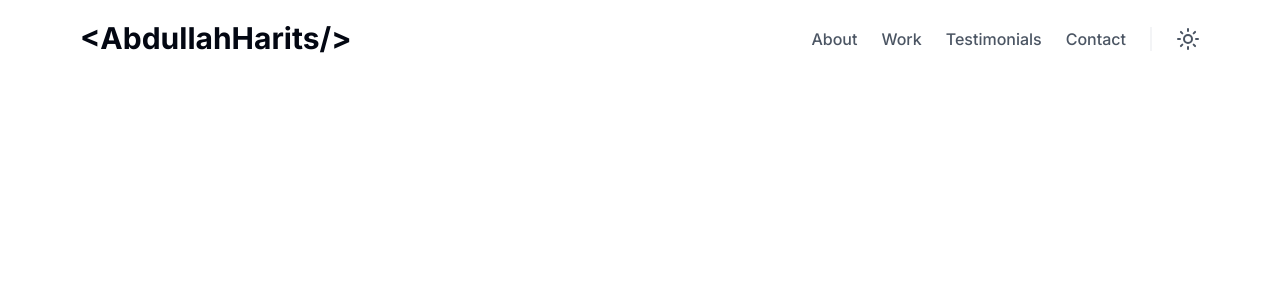
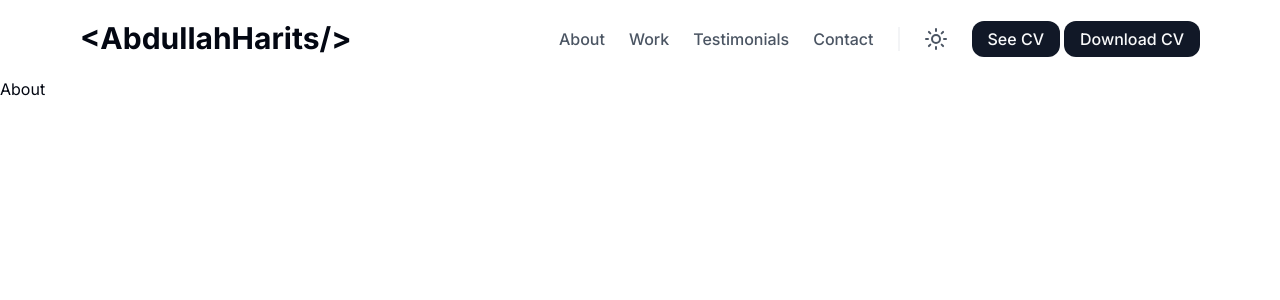
Before and after one commit to Harits19/portfolio-react-bun, a React (Vite) app: page / in a window 1280 px wide. Shown: the top 300 px of the page. Built offline with nearby package versions, Linux system fonts and the light colour scheme.

Commit message:
implement button on header

```diff
--- a/src/App.tsx
+++ b/src/App.tsx
@@ -1,16 +1,21 @@
+import AboutView from "./component/about-view";
 import HeaderView from "./component/header-view";
 import { useThemeState } from "./state/theme_state";
 
 function App() {
   const { mode } = useThemeState();
   return (
-    <html className={`${mode === "dark" ? "dark " : "light"}`}>
+    <div className={`${mode === "dark" ? "dark " : "light"} h-screen w-screen`}>
       <div
-        className={`h-screen w-screen flex flex-col font-inter bg-light-gray-default dark:bg-dark-gray-default text-dark-gray-default dark:text-light-gray-default`}
+        className={`h-screen w-screen flex flex-col overflow-y-scroll font-inter no-scrollbar bg-light-gray-default dark:bg-dark-gray-default text-dark-gray-default dark:text-light-gray-default`}
       >
-        <HeaderView />
+        <div className="h-full overflow-y-scroll w-full no-scrollbar">
+          <HeaderView />
+          <AboutView />
+          <div className="h-[10000px]" />
+        </div>
       </div>
-    </html>
+    </div>
   );
 }
 
--- a/src/component/about-view/index.tsx
+++ b/src/component/about-view/index.tsx
@@ -1,12 +1,8 @@
-import { kText } from "../../constan/text";
 
 export default function AboutView() {
   return (
     <div>
       <div>About</div>
-      <div>
-        {kText.aboutMe}
-      </div>
     </div>
   );
 }
--- /dev/null
+++ b/src/component/button/index.tsx
@@ -0,0 +1,18 @@
+import { ReactNode } from "react";
+
+export default function Button({
+  onClick,
+  children,
+}: {
+  onClick: () => void;
+  children?: ReactNode;
+}) {
+  return (
+    <button
+      onClick={onClick}
+      className="px-4 py-[6px] rounded-xl bg-light-gray-900 dark:bg-dark-gray-900 text-body2 text-light-gray-50 dark:text-dark-gray-50"
+    >
+      {children}
+    </button>
+  );
+}
--- a/src/component/header-view/index.tsx
+++ b/src/component/header-view/index.tsx
@@ -1,17 +1,28 @@
 import assets from "../../constan/assets";
 import { useThemeState } from "../../state/theme_state";
+import Button from "../button";
 import Divider from "../divider";
 import Spacer from "../spacer";
 
 export default function HeaderView() {
   const { mode, setMode } = useThemeState();
+
+  const openNewTab = (link: string) => {
+    window.open(link, "_blank");
+  };
+
+  const baseUrl =
+    "https://docs.google.com/document/d/1sG-A9ulHr12cY02n_0s_DS6hUrgpGsopaEGPfsZP0uo";
   return (
     <div className="px-20 py-4 flex flex-row items-center">
       <div className="font-bold text-[30px]">{"<AbdullahHarits/>"}</div>
       <Spacer />
-      <div className={`flex flex-row gap-x-6 font-medium text-base `}>
+      <div className={`flex flex-row gap-x-6 font-medium text-base items-center `}>
         {["About", "Work", "Testimonials", "Contact"].map((item) => (
-          <div key={item} className={` text-light-gray-600 dark:text-dark-gray-600`}>
+          <div
+            key={item}
+            className={` text-light-gray-600 dark:text-dark-gray-600`}
+          >
             {item}
           </div>
         ))}
@@ -31,6 +42,23 @@ export default function HeaderView() {
             src={mode === "dark" ? assets.icon.darkMode : assets.icon.lightMode}
           />
         </button>
+        <div className="flex flex-row items-center gap-x-1">
+          <Button
+            onClick={() => {
+              openNewTab(baseUrl);
+            }}
+          >
+            See CV
+          </Button>
+          <Button
+            onClick={() => {
+              const downloadUrl = `${baseUrl}/export?format=pdf`;
+              openNewTab(downloadUrl);
+            }}
+          >
+            Download CV
+          </Button>
+        </div>
       </div>
     </div>
   );
--- a/src/main.css
+++ b/src/main.css
@@ -5,3 +5,15 @@
 #root {
   @apply w-screen h-screen overflow-hidden;
 }
+
+
+/* Hide scrollbar for Chrome, Safari and Opera */
+.no-scrollbar::-webkit-scrollbar {
+  display: none;
+}
+
+/* Hide scrollbar for IE, Edge and Firefox */
+.no-scrollbar {
+  -ms-overflow-style: none;  /* IE and Edge */
+  scrollbar-width: none;  /* Firefox */
+}
--- a/tailwind.config.js
+++ b/tailwind.config.js
@@ -12,6 +12,35 @@ export default {
     extend: {
       fontFamily: {
         'inter': ["Inter", "sans-serif"],
+      },
+      fontSize: {
+
+        'h1-desktop': [
+          '60px', {
+            lineHeight: '72px',
+            letterSpacing: '-2%',
+            fontWeight: 700,
+
+          }
+        ],
+        'h1-tablet': [
+          '48px', {
+            lineHeight: '48px',
+            letterSpacing: '-2%',
+            fontWeight: 700,
+
+          }
+        ],
+        'h1-mobile': [
+          '36px', {
+            lineHeight: '40px',
+            fontWeight: 600,
+          }
+        ],
+        'body2': [
+          '16px',
+          '24px'
+        ]
       },
       colors: {
 
```
